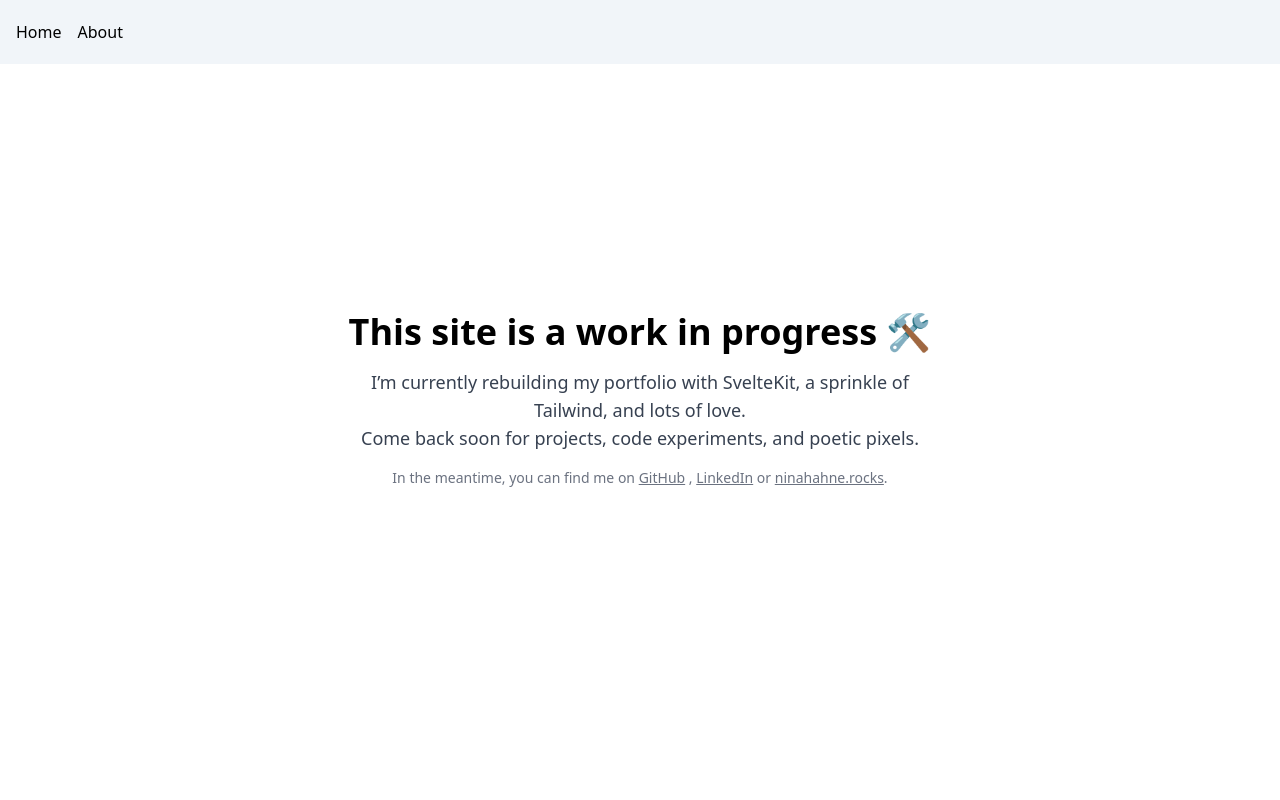
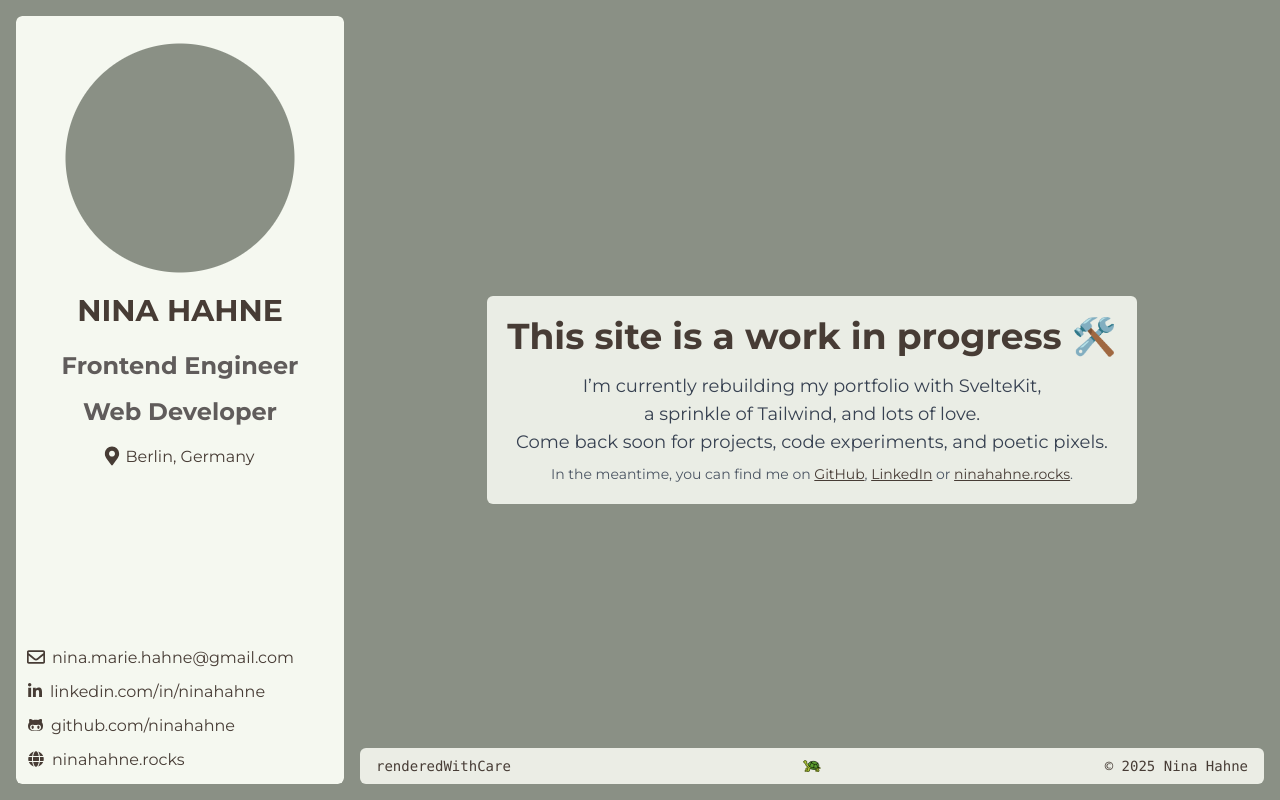
Before and after one commit to NinaHahne/ninahahne-portfolio-sveltekit, a SvelteKit app: page / in a window 1280 px wide. Built offline with nearby package versions, Linux system fonts and the light colour scheme.

Commit message:
add layout with sidebar and renderedWithCare footer 🐢

```diff
--- a/src/app.html
+++ b/src/app.html
@@ -3,8 +3,23 @@
   <head>
     <meta charset="utf-8" />
     <!-- <link rel="icon" href="%sveltekit.assets%/favicon.png" /> -->
-    <link rel="icon" href="%sveltekit.assets%/turtle_openmoji_1F422.svg" type="image/svg+xml" />
+    <link rel="icon" href="%sveltekit.assets%/images/turtle_openmoji_1F422.svg" type="image/svg+xml" />
     <meta name="viewport" content="width=device-width, initial-scale=1" />
+    <!-- <link href="https://fonts.googleapis.com/css?family=Changa:400,600" rel="stylesheet"> -->
+    <link
+      href="https://fonts.googleapis.com/css?family=Lato:300,400,300italic,400italic"
+      rel="stylesheet"
+      type="text/css"
+    />
+    <link href="https://fonts.googleapis.com/css?family=Montserrat:400,700" rel="stylesheet" type="text/css" />
+
+    <!-- FontAwesome JS -->
+    <script
+      defer
+      src="https://use.fontawesome.com/releases/v5.7.2/js/all.js"
+      integrity="sha384-0pzryjIRos8mFBWMzSSZApWtPl/5++eIfzYmTgBBmXYdhvxPc+XcFEk+zJwDgWbP"
+      crossorigin="anonymous"
+    ></script>
     %sveltekit.head%
   </head>
   <body data-sveltekit-preload-data="hover">
--- /dev/null
+++ b/src/lib/components/layout/SidebarLeft.svelte
@@ -0,0 +1,113 @@
+<script>
+</script>
+
+<section class="left-sidebar relative left-0 top-0 w-full p-4 md:fixed md:h-full md:min-h-[650px] md:w-[360px]">
+  <div class="sidebar">
+    <div class="profile-info">
+      <div class="window"></div>
+      <h1 class="name">NINA HAHNE</h1>
+      <h2 class="desc">Frontend Engineer</h2>
+      <!-- <hr> -->
+      <h2 class="desc">Web Developer</h2>
+      <span><i class="fas fa-map-marker-alt mr-2" data-fa-transform="grow-3"></i>Berlin, Germany</span>
+    </div>
+    <section class="wheel-wrapper">
+      <div class="wheel">
+        <div class="banner">
+          <div class="panel" style="--n: 0"></div>
+          <div class="panel" style="--n: 1"></div>
+          <div class="panel" style="--n: 2"></div>
+          <div class="panel" style="--n: 3"></div>
+          <div class="panel" style="--n: 4"></div>
+          <div class="panel" style="--n: 5"></div>
+          <div class="panel" style="--n: 6"></div>
+          <div class="panel" style="--n: 7"></div>
+          <div class="panel" style="--n: 8"></div>
+          <div class="panel" style="--n: 9"></div>
+          <div class="panel" style="--n: 10"></div>
+          <div class="panel" style="--n: 11"></div>
+          <!-- <div class="panel" style="--n: 12;"></div> -->
+        </div>
+        <div class="screen"></div>
+      </div>
+    </section>
+    <div class="contact">
+      <a href="mailto:ninamariehahne@gmail.com"
+        ><i class="far fa-envelope" data-fa-transform="grow-2"></i>nina.marie.hahne@gmail.com</a
+      >
+      <a href="https://www.linkedin.com/in/ninahahne/" target="_blank"
+        ><i class="fab fa-linkedin-in"></i>linkedin.com/in/ninahahne</a
+      >
+      <a href="https://github.com/NinaHahne" target="_blank"><i class="fab fa-github-alt"></i>github.com/ninahahne</a>
+      <a href="https://ninahahne.rocks"><i class="fas fa-globe"></i>ninahahne.rocks</a>
+    </div>
+  </div>
+</section>
+
+<style>
+  .sidebar {
+    display: flex;
+    flex-direction: column;
+    justify-content: space-between;
+    background-color: rgba(245, 248, 240, 1);
+    width: 100%;
+    height: 100%;
+    border-radius: 6px;
+    padding: 12px;
+  }
+
+  /* Profilbild-Fenster als Maske */
+  .left-sidebar .sidebar {
+    mask-composite: exclude;
+    -webkit-mask-composite: destination-out;
+    mask-image: radial-gradient(circle at center 142px, transparent 114px, black 115px);
+    -webkit-mask-image: radial-gradient(circle at center 142px, transparent 114px, black 115px);
+  }
+
+  /* Platzhalter für das Profilbild-Loch */
+  .window {
+    position: relative;
+    align-self: center;
+    width: 230px;
+    height: 230px;
+  }
+
+  .profile-info {
+    position: relative;
+    z-index: 1;
+    display: flex;
+    flex-direction: column;
+    align-items: center;
+    padding: 15px;
+  }
+
+  .profile-info .name {
+    font-size: 30px;
+    margin-top: 15px;
+    margin-bottom: 10px;
+  }
+
+  .profile-info h2 {
+    color: rgb(96, 92, 91);
+    font-size: 24px;
+    text-align: center;
+    margin: 5px 0;
+  }
+
+  .profile-info span {
+    display: block;
+    margin: 5px 0px;
+    color: rgb(71, 60, 53);
+  }
+
+  .contact {
+    position: relative;
+    z-index: 1;
+  }
+
+  .contact a,
+  .profile-info span {
+    display: block;
+    margin-top: 10px;
+  }
+</style>
--- a/src/routes/+layout.svelte
+++ b/src/routes/+layout.svelte
@@ -1,23 +1,39 @@
 <!-- Global layout for all pages -->
 <script lang="ts">
   import '../styles/app.css';
+  import SidebarLeft from '$lib/components/layout/SidebarLeft.svelte';
 
   let { children } = $props();
 </script>
 
 <svelte:head>
-  <title>Figures SvelteKit Starter</title>
+  <title>Nina Hahne | Portfolio</title>
 </svelte:head>
 
-<header class="fixed top-0 z-50 flex h-16 w-full justify-between bg-slate-100 p-4">
+<!-- <header class="fixed top-0 z-50 flex h-16 w-full justify-between bg-slate-100 p-4">
   <nav class="relative flex h-full items-center justify-center gap-4">
     <a href="/">Home</a>
     <a href="/about">About</a>
   </nav>
-</header>
+</header> -->
 
-<main>
+<main class="relative md:ml-[360px]">
+  <SidebarLeft />
   {@render children()}
 </main>
 
-<footer></footer>
+<footer class="relative z-50 mx-4 mt-4 pb-4 font-mono text-sm md:fixed md:bottom-0 md:left-[360px] md:right-4 md:m-0">
+  <div class="flex items-center px-4 py-2">
+    <p class="flex-1 text-left">renderedWithCare</p>
+    <img src="/images/turtle_openmoji_1F422.svg" alt="Turtle Icon" class="h-5 w-5 flex-none text-center" />
+    <p class="flex-1 text-right">&copy; 2025 Nina Hahne</p>
+  </div>
+</footer>
+
+<style>
+  footer div {
+    color: rgb(71, 60, 53);
+    background-color: rgba(245, 248, 240, 0.9);
+    border-radius: 6px;
+  }
+</style>
--- a/src/routes/+page.svelte
+++ b/src/routes/+page.svelte
@@ -4,19 +4,31 @@
   <title>Nina Hahne | Portfolio</title>
 </svelte:head>
 
-<section class="relative flex min-h-[100dvh] flex-col items-center justify-center gap-4 px-4 text-center">
-  <h1 class="text-4xl font-bold">This site is a work in progress 🛠️</h1>
-  <p class="max-w-xl text-lg text-gray-700">
-    I’m currently rebuilding my portfolio with SvelteKit, a sprinkle of Tailwind, and lots of love.
-    <br />
-    Come back soon for projects, code experiments, and poetic pixels.
-  </p>
-  <p class="text-sm text-gray-500">
-    In the meantime, you can find me on
-    <a href="https://github.com/NinaHahne" target="_blank" class="underline hover:text-gray-700">GitHub</a>
-    ,
-    <a href="https://www.linkedin.com/in/ninahahne/" target="_blank" class="underline hover:text-gray-700">LinkedIn</a>
-    or
-    <a href="https://ninahahne.rocks" target="_blank" class="underline hover:text-gray-700">ninahahne.rocks</a>.
-  </p>
+<section class="relative flex flex-col items-center justify-center gap-4 px-4 text-center md:min-h-[100dvh] md:pl-0">
+  <div class="box max-w-2xl p-5">
+    <h1 class="mb-4 text-4xl font-bold">This site is a work in progress 🛠️</h1>
+    <p class="text-lg text-gray-700">
+      I’m currently rebuilding my portfolio with SvelteKit, <br class="hidden md:block" />
+      a sprinkle of Tailwind, and lots of love.
+      <br />
+      Come back soon for projects, code experiments, and poetic pixels.
+    </p>
+    <p class="mt-2 text-sm text-gray-600">
+      In the meantime, you can find me on
+      <a href="https://github.com/NinaHahne" target="_blank" class="underline">GitHub</a>,
+      <a href="https://www.linkedin.com/in/ninahahne/" target="_blank" class="underline">LinkedIn</a> or
+      <a href="https://ninahahne.rocks" target="_blank" class="underline">ninahahne.rocks</a>.
+    </p>
+  </div>
 </section>
+
+<style>
+  .box {
+    /* background-color: rgba(245, 248, 240, 0.8); */
+    background-color: rgba(245, 248, 240, 0.9);
+    border-radius: 6px;
+
+    -webkit-transition-duration: 0.4s;
+    transition-duration: 0.4s;
+  }
+</style>
--- a/src/styles/app.css
+++ b/src/styles/app.css
@@ -1,3 +1,87 @@
 @import 'tailwindcss/base';
 @import 'tailwindcss/components';
 @import 'tailwindcss/utilities';
+
+html,
+body {
+  margin: 0;
+  padding: 0;
+  height: 100%;
+  scroll-behavior: smooth;
+}
+
+:root {
+  --ease-out-quart: cubic-bezier(0.165, 0.84, 0.44, 1);
+  --ease-in-circ: cubic-bezier(0.6, 0.04, 0.98, 0.335);
+}
+
+* {
+  box-sizing: border-box;
+}
+
+body {
+  font-family: 'Montserrat', 'Lato', sans-serif;
+  font-size: 16px;
+  background-color: rgb(138 144 133);
+  -webkit-font-smoothing: antialiased;
+  -moz-osx-font-smoothing: grayscale;
+}
+
+/* Headings */
+h1,
+h2,
+h3,
+h4,
+h5,
+h6 {
+  font-family: 'Montserrat', sans-serif;
+  font-weight: 700;
+  color: rgb(71, 60, 53); /* color of profile-pic shirt, slightly darker */
+}
+
+h3 {
+  font-size: 22px;
+  margin-bottom: 6px;
+}
+
+h4 {
+  font-size: 18px;
+  font-weight: normal;
+  margin-bottom: 6px;
+}
+
+h5 {
+  font-size: 16px;
+  margin-top: 4px;
+  margin-bottom: 6px;
+}
+
+/* Links */
+a {
+  color: rgb(71, 60, 53);
+  transition: all 0.2s ease-in-out;
+  text-decoration: none;
+}
+
+a:hover {
+  color: rgb(24, 39, 29);
+}
+
+/* Scrollbar Styling */
+body::-webkit-scrollbar {
+  width: 8px;
+}
+
+body::-webkit-scrollbar-track {
+  box-shadow: inset 0 0 6px rgba(0, 0, 0, 0.3);
+}
+
+body::-webkit-scrollbar-thumb {
+  border-radius: 10px;
+  background-image: linear-gradient(to bottom, powderblue 20%, rgb(117, 198, 22) 60%, rgb(23, 64, 22) 80%);
+}
+
+/* font awesome icons: */
+svg {
+  margin-right: 8px;
+}
```
Also changed, not shown: static/images/turtle_openmoji_1F422.svg (renamed from static/turtle_openmoji_1F422.svg).
